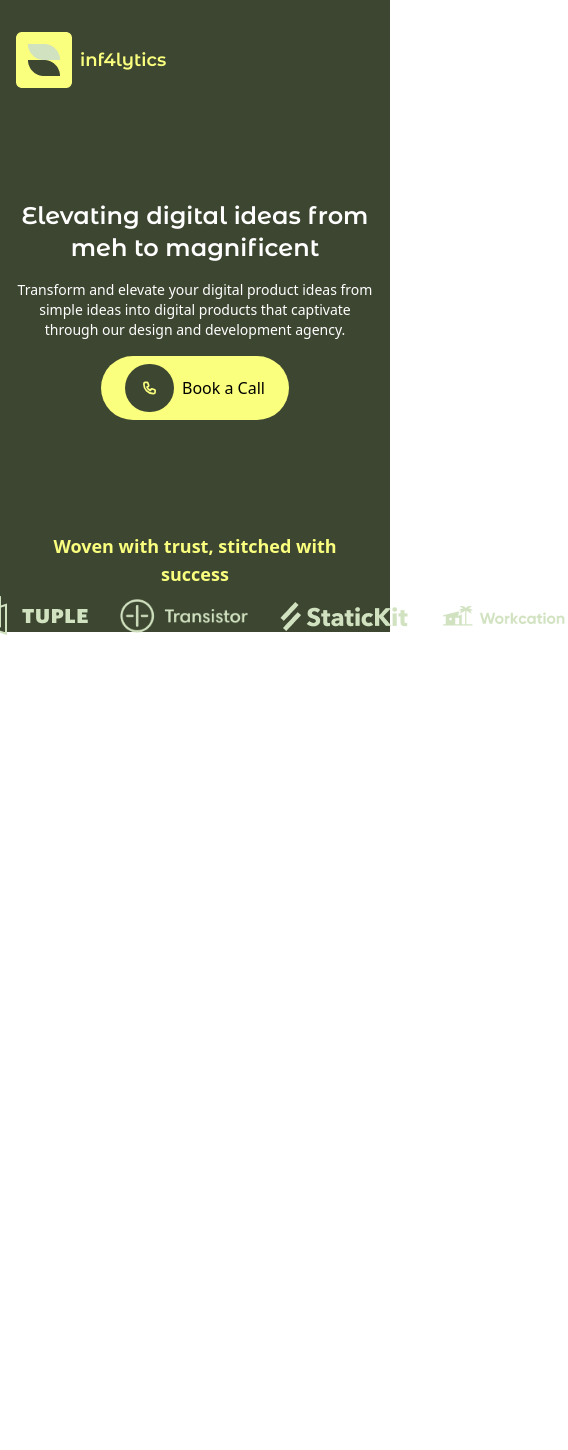
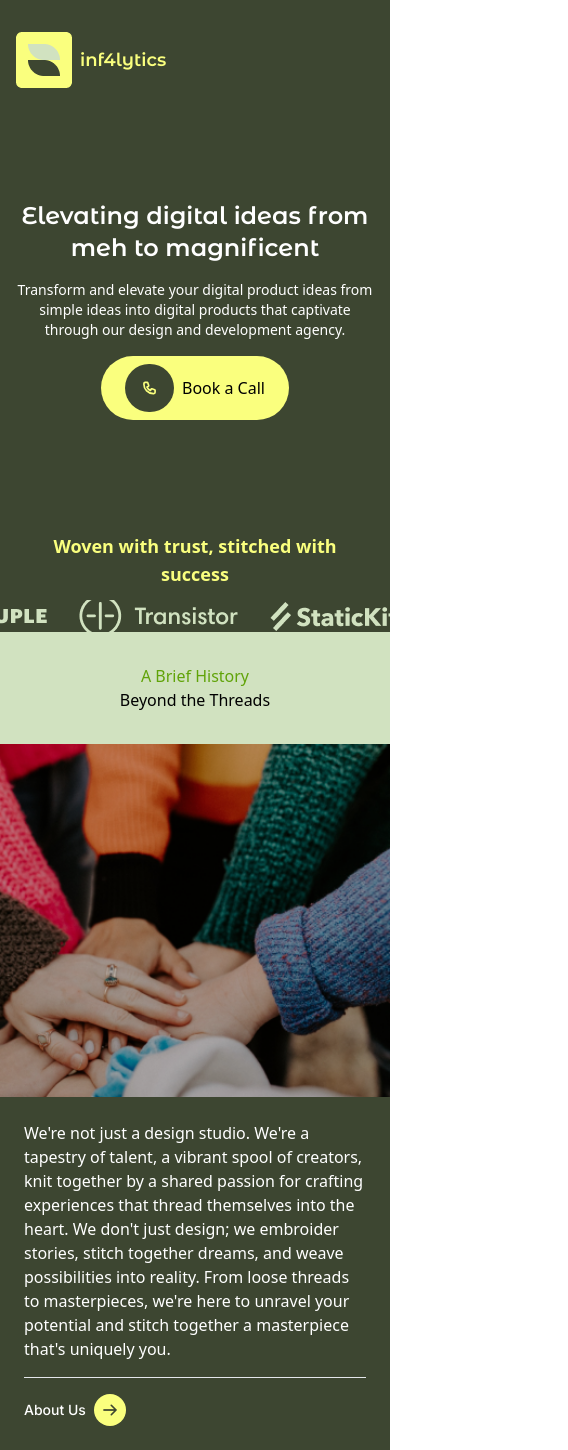
Before and after one commit to CatherineKiiru/In4lytics, a React (Vite) app: page / in a window 390 px wide. Shown: the whole page, 568 px wide, since content can reach past the window. Before the commit the page ends 844 px from the top, so only its background shows below. Built offline with nearby package versions, Linux system fonts and the light colour scheme.

Commit message:
completed history section

```diff
--- a/src/components/home/Hero.jsx
+++ b/src/components/home/Hero.jsx
@@ -28,10 +28,10 @@ const Hero = () => {
             Book a Call
           </button>
         </div>
-        <h2 className="text-lightYellow mt-28 md:mt-32 max-w-xs mx-auto font-bold text-lg md:text-2xl">
+        <h2 className="text-lightYellow mt-28 md:mt-32 max-w-xs md:max-w-full mx-auto font-bold text-lg md:text-2xl">
           Woven with trust, stitched with success
         </h2>
-        <div className="flex mx-auto items-center justify-center w-32 h-8 gap-8 md:gap-44 md:w-30 md:h-auto mt-3 md:mt-8 ">
+        <div className=" flex overflow-hidden mx-auto items-center justify-center h-8 gap-8 md:gap-44 md:w-30 md:h-auto mt-3 md:mt-8 ">
           <img src={mirage} alt="mirage-logo" />
           <img src={tuple} alt="tuple-logo" />
           <img src={transistor} alt="transistor-logo" />
--- /dev/null
+++ b/src/components/home/HistorySection.jsx
@@ -0,0 +1,53 @@
+import React from "react";
+import handModels from "/src/assets/hand-models.svg";
+import handModelsMobile from "/src/assets/hand-models-mobile.png";
+import rightArrow from "/src/assets/arrow-right.png";
+
+const HistorySection = () => {
+  return (
+    <>
+      <section className="bg-lightGreen md:absolute md:w-full mx-auto">
+        <div className="md:max-w-[1580px] md:mx-auto md:items-center">
+          <div className="text-center py-8">
+            <h2 className="text-[#60A308]">A Brief History</h2>
+            <h1>Beyond the Threads</h1>
+          </div>
+          <div>
+            <img
+              src={handModelsMobile}
+              className="w-full md:hidden"
+              alt="hand models on mobile"
+            />
+            <img
+              src={handModels}
+              className="hidden md:block pl-12"
+              alt="hand models on desktop"
+            />
+          </div>
+          <div className="bg-oliveGreen p-6 space-y-4 md:relative md:float-right md:rounded-xl md:z-10 md:top-[-10rem] md:max-w-lg md:mr-24">
+            <article className="text-white justify-end">
+              We're not just a design studio. We're a tapestry of talent, a
+              vibrant spool of creators, knit together by a shared passion for
+              crafting experiences that thread themselves into the heart. We
+              don't just design; we embroider stories, stitch together dreams,
+              and weave possibilities into reality. From loose threads to
+              masterpieces, we're here to unravel your potential and stitch
+              together a masterpiece that's uniquely you.
+            </article>
+            <hr className="w-full text-lightYellow " />
+            <button className="flex items-center text-white font-inter gap-2">
+              <h3 className="text-sm font-medium">About Us</h3>
+              <img
+                src={rightArrow}
+                className="bg-lightYellow rounded-full p-1"
+                alt=""
+              />
+            </button>
+          </div>
+        </div>
+      </section>
+    </>
+  );
+};
+
+export default HistorySection;
--- a/src/routes/Home.jsx
+++ b/src/routes/Home.jsx
@@ -1,6 +1,7 @@
 import { Outlet } from "react-router-dom";
 import Hero from "../components/home/Hero";
 import NavBar from "../common/NavBar";
+import HistorySection from "../components/home/HistorySection";
 
 export default function Home() {
   return (
@@ -9,6 +10,9 @@ export default function Home() {
         <NavBar />
         <Hero />
       </div>
+      <div className="">
+        <HistorySection />
+      </div>
     </>
   );
 }
```
Also changed, not shown: src/assets/arrow-right.png (added), src/assets/hand-models-mobile.png (added).
